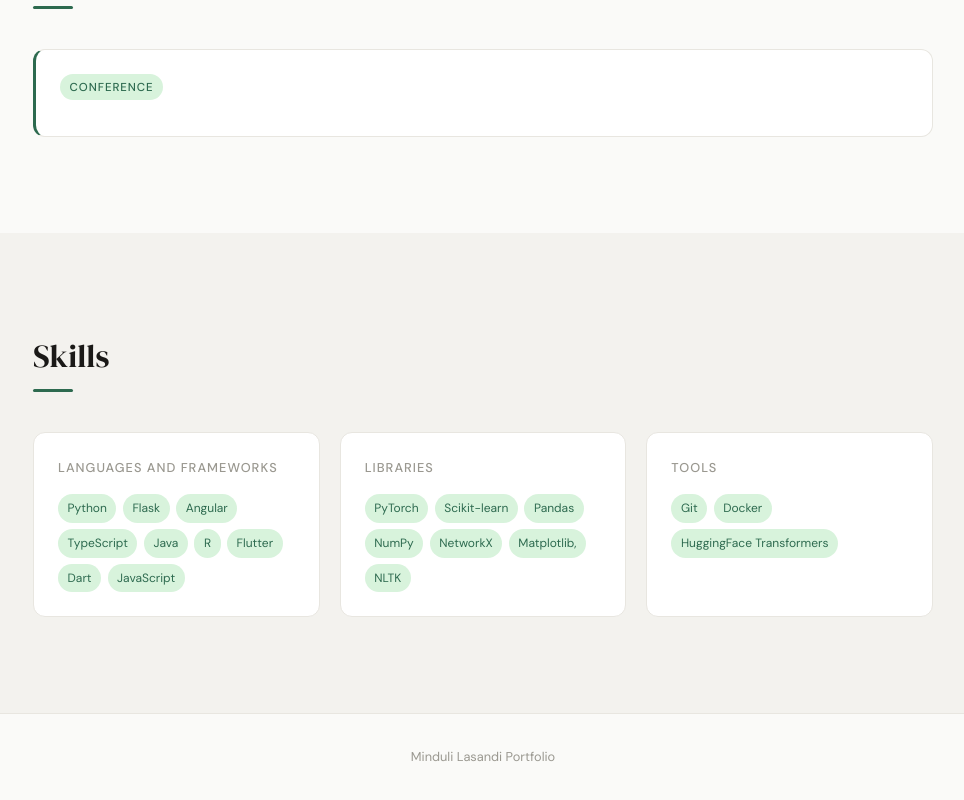
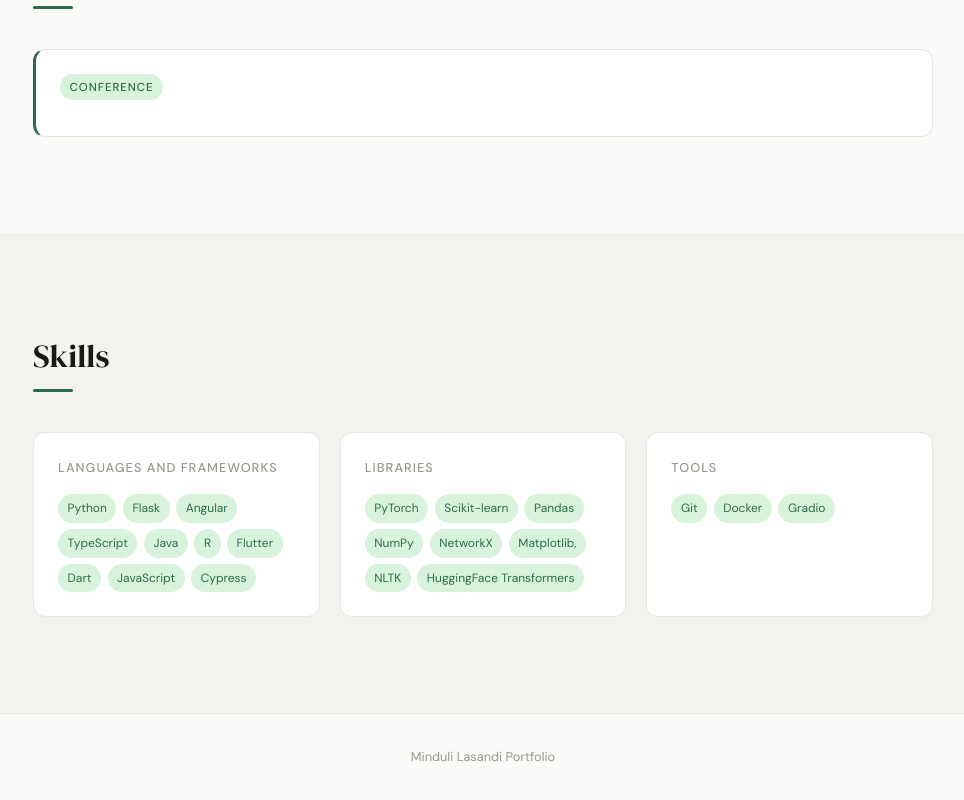
Before and after one commit to Minduli-Lasandi/Minduli-Lasandi-Portfolio, a React (Vite) app: page / in a window 1280 px wide. Shown: the part 3279-4079 px from the top of the page, without its empty margins (157-1121 px from the left). Built offline with nearby package versions, Linux system fonts and the light colour scheme.

Commit message:
Update skills file

```diff
--- a/src/data/skills.ts
+++ b/src/data/skills.ts
@@ -1,14 +1,14 @@
 export const skills = [
     {
         category: "Languages and Frameworks",
-        items: ["Python", "Flask", "Angular", "TypeScript", "Java", "R", "Flutter", "Dart", "JavaScript"]
+        items: ["Python", "Flask", "Angular", "TypeScript", "Java", "R", "Flutter", "Dart", "JavaScript", "Cypress"]
     },
     {
         category: "Libraries",
-        items: ["PyTorch", "Scikit-learn", "Pandas", "NumPy", "NetworkX", "Matplotlib,", "NLTK"]
+        items: ["PyTorch", "Scikit-learn", "Pandas", "NumPy", "NetworkX", "Matplotlib,", "NLTK", "HuggingFace Transformers"]
     },
     {
         category: "Tools",
-        items: ["Git", "Docker", "HuggingFace Transformers"]
+        items: ["Git", "Docker", "Gradio"]
     },
 ]
```
Also changed, not shown: public/Profile_Picture.jpeg (deleted).
